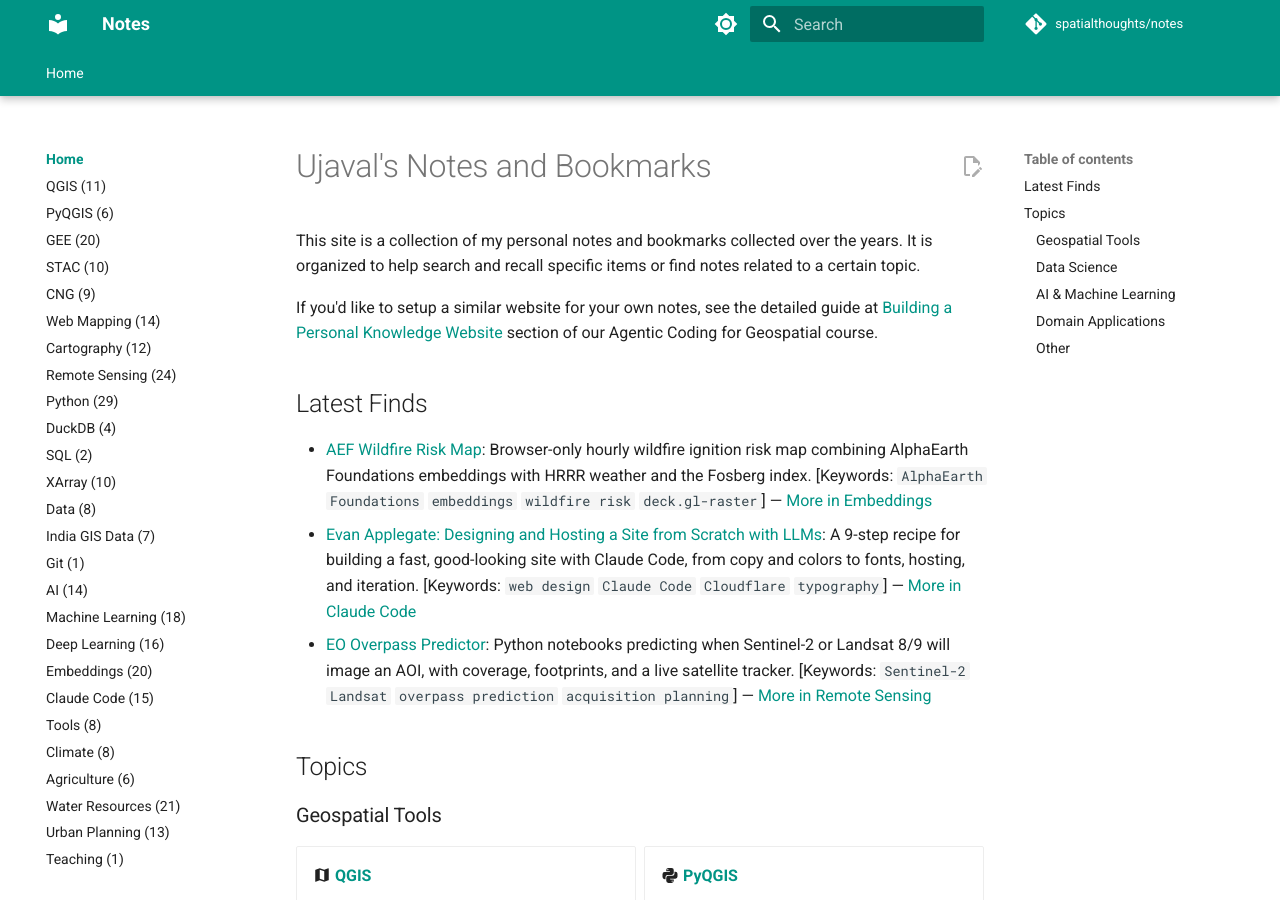
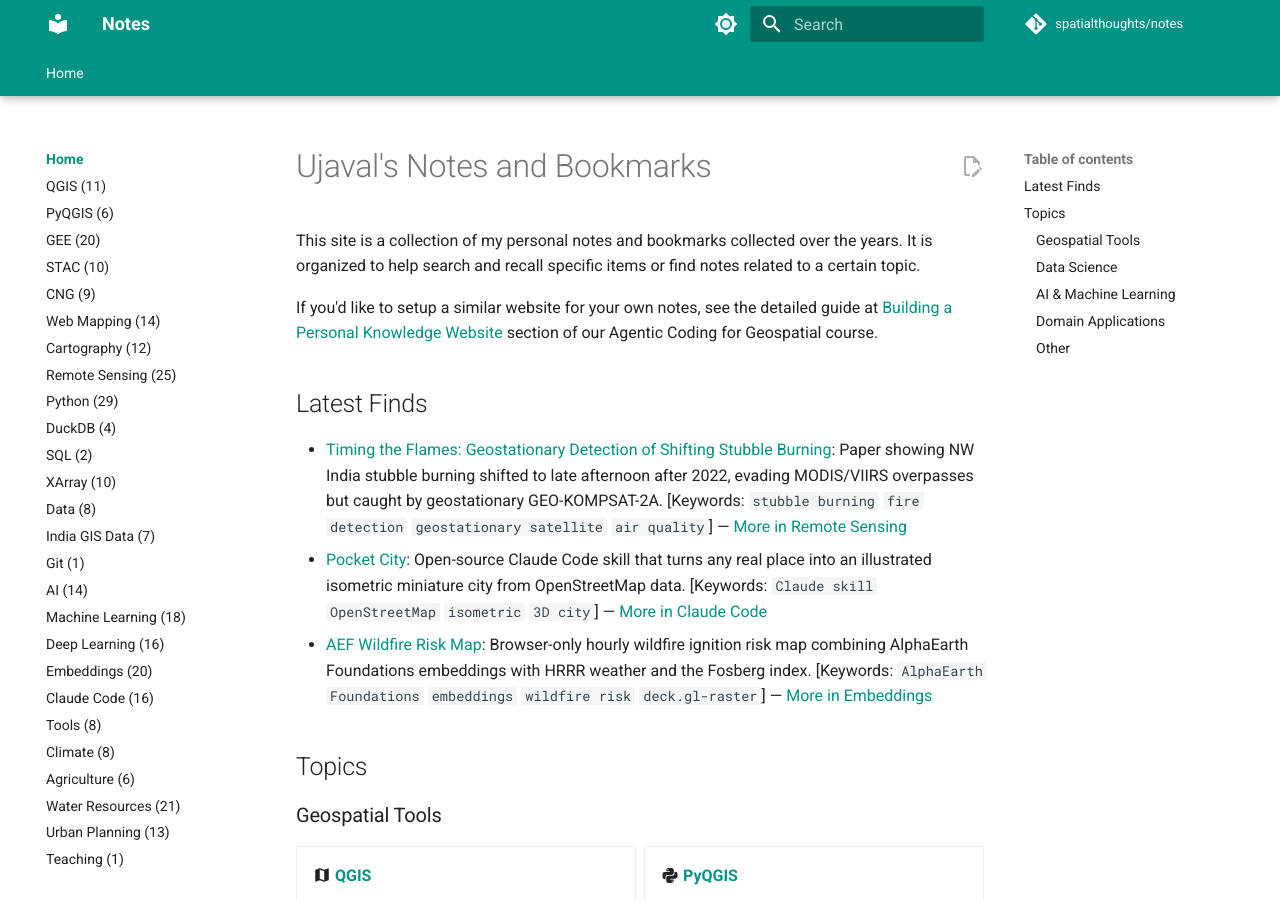
Before and after one commit to spatialthoughts/notes, an MkDocs documentation site: the page built from notes/index.md, in a window 1280 px wide and 900 px high. Built offline with MkDocs 1.6.1 and Material for MkDocs 9.7.7, drawn with Linux system fonts in a browser that asks for light colours; comment, search, counter and statistics services are not loaded.

Commit message:
Ingest stubble burning timing paper, Pocket City, and East vs West philosophy notes
Co-Authored-By: Claude Opus 5.5 <noreply@anthropic.com>

```diff
--- a/notes/index.md
+++ b/notes/index.md
@@ -6,9 +6,9 @@ If you'd like to setup a similar website for your own notes, see the detailed gu
 
 ## Latest Finds
 
+- [Timing the Flames: Geostationary Detection of Shifting Stubble Burning](https://www.mdpi.com/2072-4292/18/10/1506): Paper showing NW India stubble burning shifted to late afternoon after 2022, evading MODIS/VIIRS overpasses but caught by geostationary GEO-KOMPSAT-2A. [Keywords: `stubble burning` `fire detection` `geostationary satellite` `air quality`] — [More in Remote Sensing](Remote_Sensing.md)
+- [Pocket City](https://april-zhu.com/pocketcity): Open-source Claude Code skill that turns any real place into an illustrated isometric miniature city from OpenStreetMap data. [Keywords: `Claude skill` `OpenStreetMap` `isometric` `3D city`] — [More in Claude Code](Claude_Code.md)
 - [AEF Wildfire Risk Map](https://github.com/kentstephen/aef-landcover-fosberg-cog): Browser-only hourly wildfire ignition risk map combining AlphaEarth Foundations embeddings with HRRR weather and the Fosberg index. [Keywords: `AlphaEarth Foundations` `embeddings` `wildfire risk` `deck.gl-raster`] — [More in Embeddings](Embeddings.md)
-- [Evan Applegate: Designing and Hosting a Site from Scratch with LLMs](https://x.com/youwillmakemaps/status/2115984033201148376): A 9-step recipe for building a fast, good-looking site with Claude Code, from copy and colors to fonts, hosting, and iteration. [Keywords: `web design` `Claude Code` `Cloudflare` `typography`] — [More in Claude Code](Claude_Code.md)
-- [EO Overpass Predictor](https://github.com/julianManning/eo-overpass-predictor): Python notebooks predicting when Sentinel-2 or Landsat 8/9 will image an AOI, with coverage, footprints, and a live satellite tracker. [Keywords: `Sentinel-2` `Landsat` `overpass prediction` `acquisition planning`] — [More in Remote Sensing](Remote_Sensing.md)
 
 ## Topics
 
```
Also changed, not shown: notes/Claude_Code.md (+3 -1 lines), notes/Misc.md (+3 -1 lines), notes/Remote_Sensing.md (+3 -1 lines).
